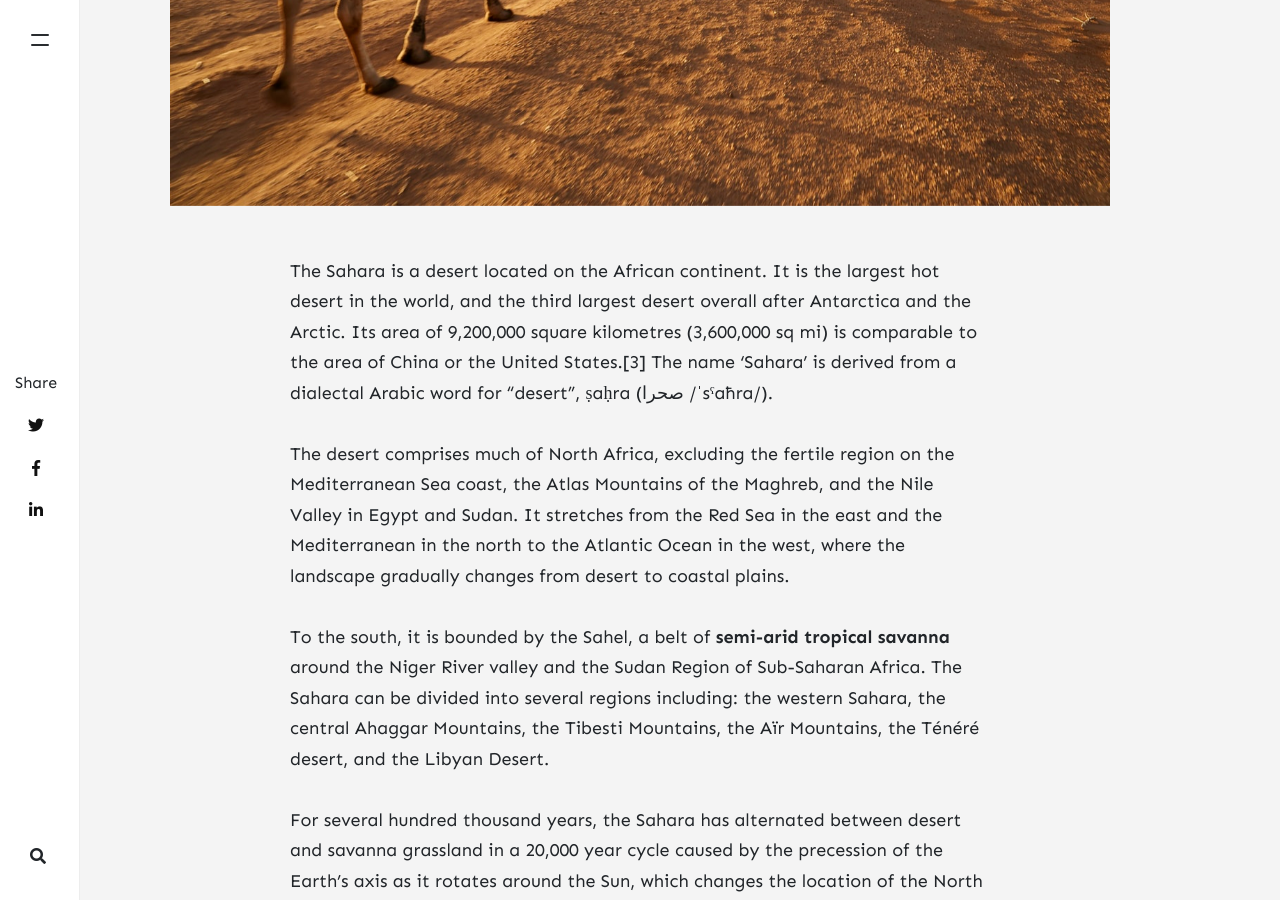
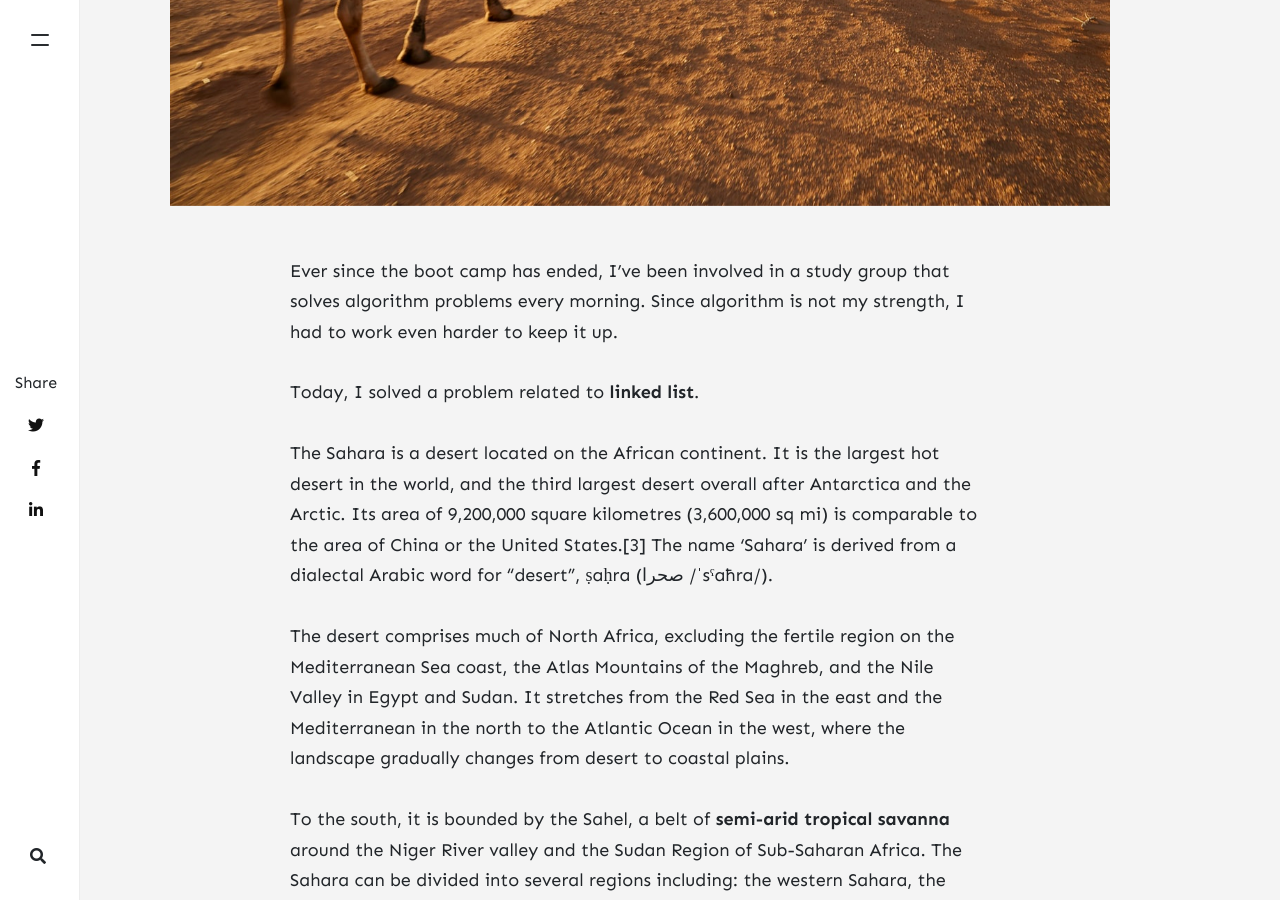
Before and after one commit to sokim1616/sokim1616.github.io, a Jekyll site: the page built from _posts/2020-08-28-Algorithm Study Group.md, in a window 1280 px wide and 900 px high, scrolled down 841 px. Built offline with Jekyll 4.4.1, drawn with Linux system fonts in a browser that asks for light colours; nearby versions of some CDN libraries; comment, search, counter and statistics services are not loaded.

Commit message:
:truck: Modified file name

```diff
--- a/_posts/2020-02-1-much-more-than-a-desert-trip-to-sahara.md
+++ b/_posts/2020-08-28-Algorithm Study Group.md
@@ -7,6 +7,13 @@ categories: [ Dev Diary ]
 image: assets/images/16.jpg
 ---
 
+Ever since the boot camp has ended, I've been involved in a study group that solves algorithm problems every morning.
+Since algorithm is not my strength, I had to work even harder to keep it up.
+
+Today, I solved a problem related to **linked list**.
+
+
+
 The Sahara is a desert located on the African continent. It is the largest hot desert in the world, and the third largest desert overall after Antarctica and the Arctic. Its area of 9,200,000 square kilometres (3,600,000 sq mi) is comparable to the area of China or the United States.[3] The name 'Sahara' is derived from a dialectal Arabic word for "desert", ṣaḥra (صحرا /ˈsˤaħra/).
 
 The desert comprises much of North Africa, excluding the fertile region on the Mediterranean Sea coast, the Atlas Mountains of the Maghreb, and the Nile Valley in Egypt and Sudan. It stretches from the Red Sea in the east and the Mediterranean in the north to the Atlantic Ocean in the west, where the landscape gradually changes from desert to coastal plains.
```
